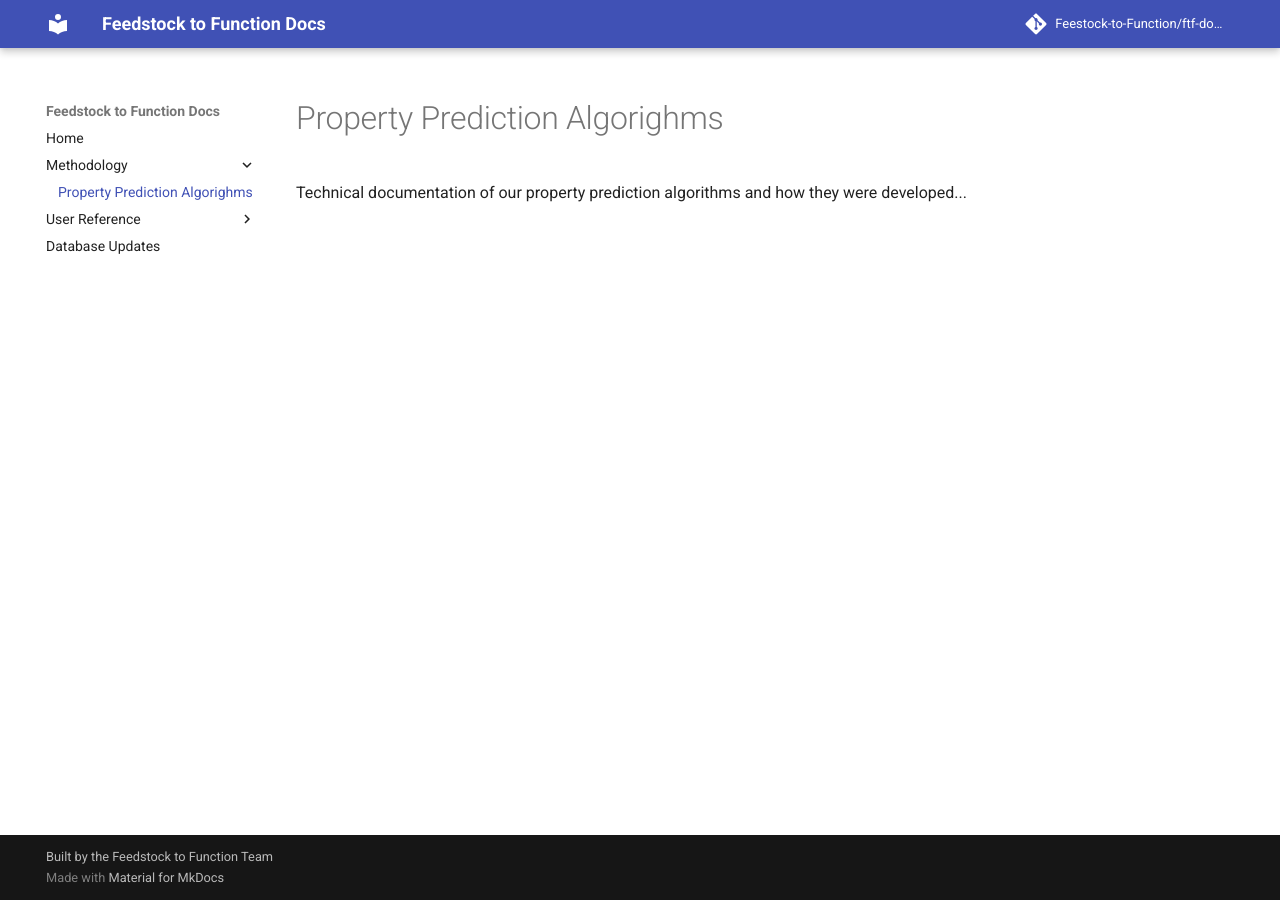
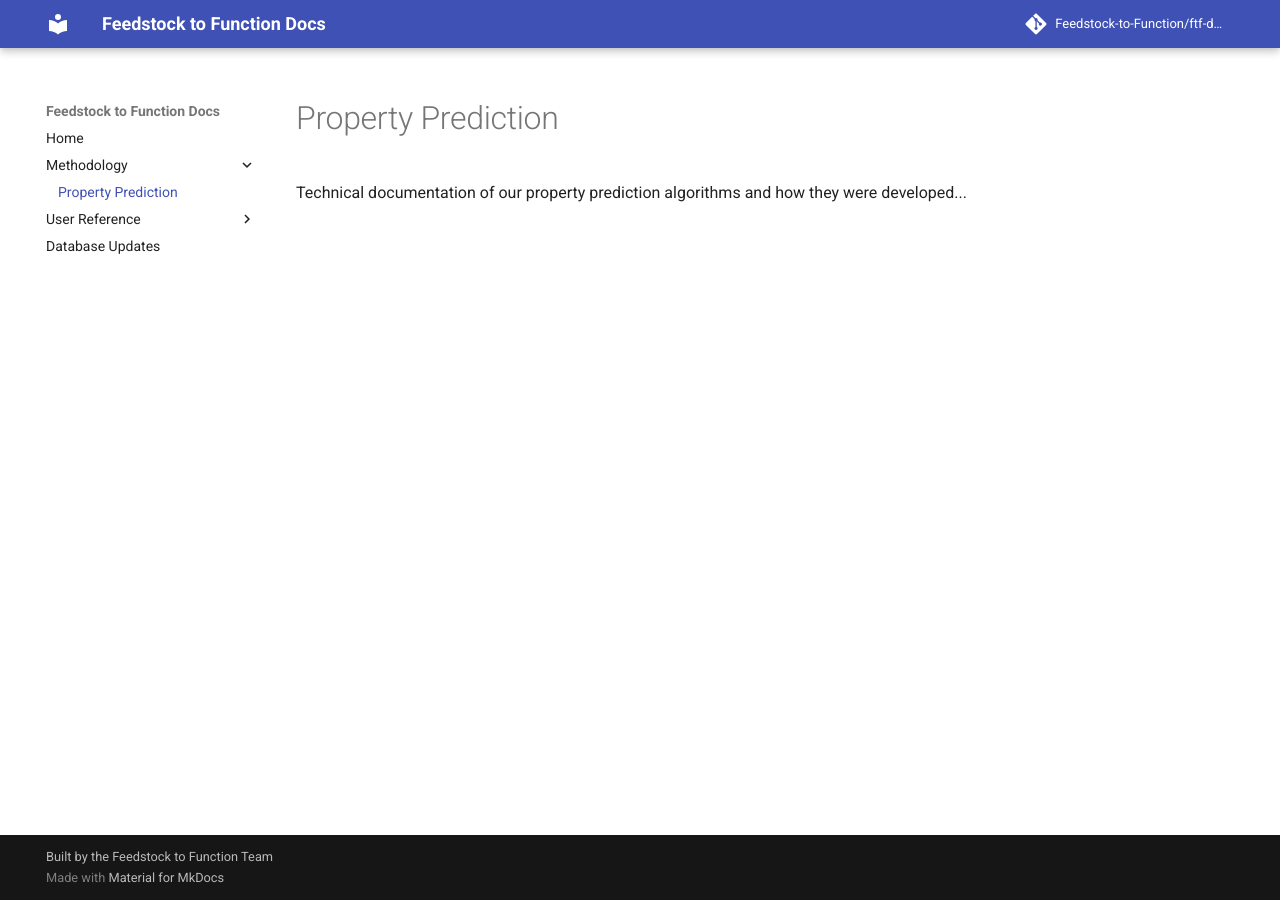
Before and after one commit to tylerhuntington/biositing-docs, an MkDocs documentation site: the page built from docs/methodology/property-prediction.md, in a window 1280 px wide. Built offline with MkDocs 1.6.1 and Material for MkDocs 9.7.7, drawn with Linux system fonts in a browser that asks for light colours; comment, search, counter and statistics services are not loaded.

Commit message:
update docs

```diff
--- a/mkdocs.yml
+++ b/mkdocs.yml
@@ -8,14 +8,14 @@ site_description: Documentation for Feedstock to Function Tool,
 copyright: Built by the Feedstock to Function Team
 site_url: https://feedstock-to-function.lbl.gov
 
-repo_name: 'Feestock-to-Function/ftf-docs'
+repo_name: 'Feedstock-to-Function/ftf-docs'
 repo_url: 'https://github.com/Feedstock-to-Function/ftf-docs'
 
 
 nav:
   - Home: 'index.md'
   - Methodology:
-      - 'Property Prediction Algorighms': 'methodology/property-prediction.md'
+      - 'Property Prediction': 'methodology/property-prediction.md'
   - User Reference:
       - 'REST API': 'user-guide/rest-api.md'
   - Database Updates: 'database-updates.md'
```
